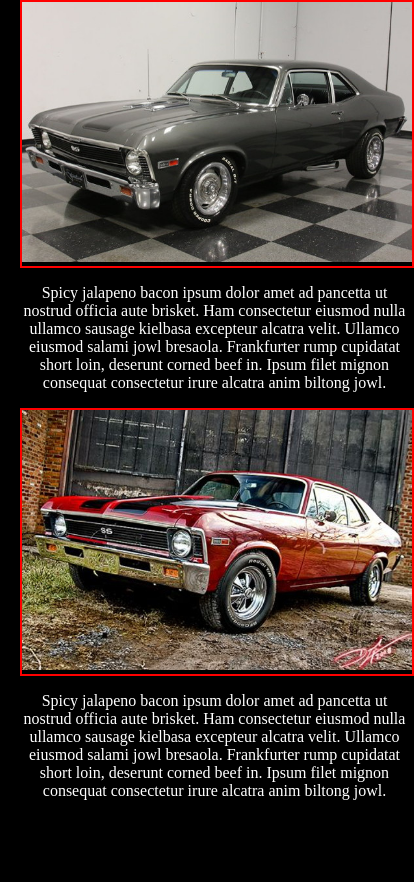
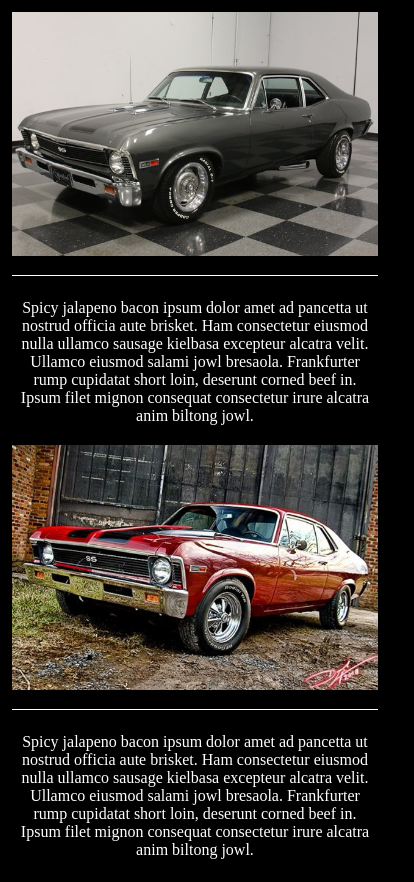
Before and after one commit to lBladeRunnerl/sassPage3, a plain HTML site: page index.html in a window 390 px wide. Shown: the whole page, 414 px wide, since content can reach past the window. Before the commit the page ends 844 px from the top, so only its background shows below. Drawn offline with Linux system fonts and the light colour scheme.

Commit message:
margin fixed

```diff
--- a/SCSS/main.scss
+++ b/SCSS/main.scss
@@ -1,13 +1,12 @@
 $black: #000000;
 $white: #ffffff;
 $green: #63a914;
-body {
+body{
 	background-color: $black ;
 	overflow-x: hidden;
 	margin: 0;
 	padding: 0;
-	height: 100%;
-	width: 100%;
+
 }
 
 .container {
@@ -17,16 +16,18 @@ body {
 	padding: 0;
 	display: flex;
 
+
 	.container1 {
 		display: block;
-		width: 100%;
-		margin: 0 5%;
+		width: 94%;
+		margin: 3%;
+		box-sizing: content-box;
 
 		#box1 {
 			display: block;
-			border: 2px solid red;
 			width: 100%;
 			height: auto;
+
 
 			img {
 				width: 100%;
@@ -36,14 +37,16 @@ body {
 		}
 
 		.text {
+			position: relative;
+			top: 15px;
+			border-top: 1px solid $white;
 			width: 100%;
 			color: $white;
 			text-align: center;
+			padding: 2%;
+			box-sizing: border-box;
 		}
 	}
 }
 
 @import 'media';
-
-
-/*hello*/
--- a/SCSS/media.scss
+++ b/SCSS/media.scss
@@ -1,10 +1,17 @@
 @media screen and (max-width: 680px) {
+	body {
+		overflow-x: hidden;
+
+	}
+
 	.container {
 		display: block;
 		width: auto;
+
 	}
 
 	.container1 {
-		width: 90%;
+		width: 100%;
+
 	}
 }
--- a/index.html
+++ b/index.html
@@ -1,6 +1,8 @@
 <!DOCTYPE html>
 <html>
 <head>
+	<meta name="viewport" content="width=device-width; initial-scale = 1.0; maximum-scale=1.0; user-scalable=no" />
+
 	<title>page3</title>
 
 	<link rel="stylesheet" type="text/css" href="css/main.css">
```
Also changed, not shown: CSS/main.css, 1 other file.
